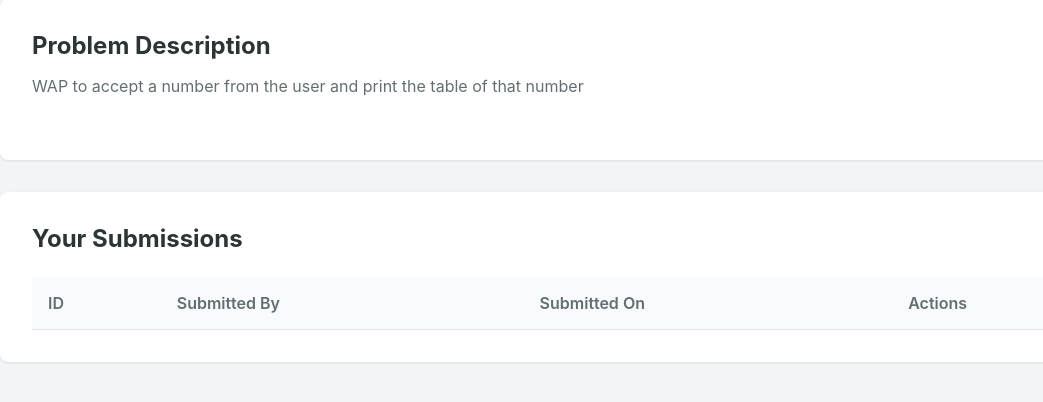
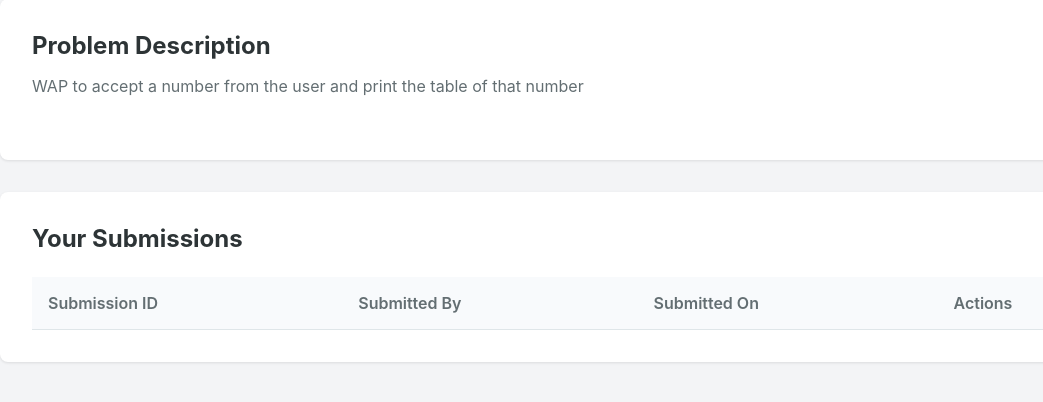
Before and after one commit to AmanDevelops/codejammers, a Django app: page /view?id=1 in a window 1280 px wide. Shown: the part 173-575 px from the top of the page, without its empty margins (56-1099 px from the left). Run offline with Django 3.2, Linux system fonts and the light colour scheme; a user stored in the database is signed in; data comes from the database, SQL or seed files in the repository; lists and menus that the app fills with data are empty.

Commit message:
refactor view template to enhance clarity and update submission link structure

```diff
--- a/main/templates/main/view.html
+++ b/main/templates/main/view.html
@@ -68,7 +68,7 @@
                 <table>
                     <thead>
                         <tr>
-                            <th>ID</th>
+                            <th>Submission ID</th>
                             <th>Submitted By</th>
                             <th>Submitted On</th>
                             <th>Actions</th>
@@ -81,7 +81,7 @@
                             <td>{{submission.submitted_by}}</td>
                             <td>{{submission.sub_date}}</td>
                             <td>
-                                <a href="{{submission.code}}" style="text-decoration: none;" target="_blank">
+                                <a href="{% url 'code'%}?id={{submission.id}}" style="text-decoration: none;">
                                     <button class="view-btn">
                                         <svg width="16" height="16" viewBox="0 0 24 24" fill="none" stroke="currentColor" stroke-width="2" stroke-linecap="round" stroke-linejoin="round">
                                             <path d="M12 2C6.48 2 2 6.48 2 12c0 4.42 2.87 8.17 6.84 9.49.5.09.68-.22.68-.49v-1.69c-2.78.6-3.37-1.34-3.37-1.34-.45-1.14-1.11-1.44-1.11-1.44-.91-.62.07-.61.07-.61 1.01.07 1.54 1.03 1.54 1.03.89 1.52 2.34 1.08 2.91.83.09-.64.35-1.08.64-1.33-2.22-.25-4.56-1.11-4.56-4.95 0-1.09.39-1.98 1.03-2.68-.1-.25-.45-1.27.1-2.64 0 0 .84-.27 2.75 1.02A9.56 9.56 0 0112 6.8c.85 0 1.71.11 2.52.32 1.91-1.29 2.75-1.02 2.75-1.02.55 1.37.2 2.39.1 2.64.64.7 1.03 1.59 1.03 2.68 0 3.86-2.34 4.7-4.57 4.95.36.31.69.92.69 1.86v2.76c0 .27.18.59.69.49A10.01 10.01 0 0022 12c0-5.52-4.48-10-10-10z"></path>
```
